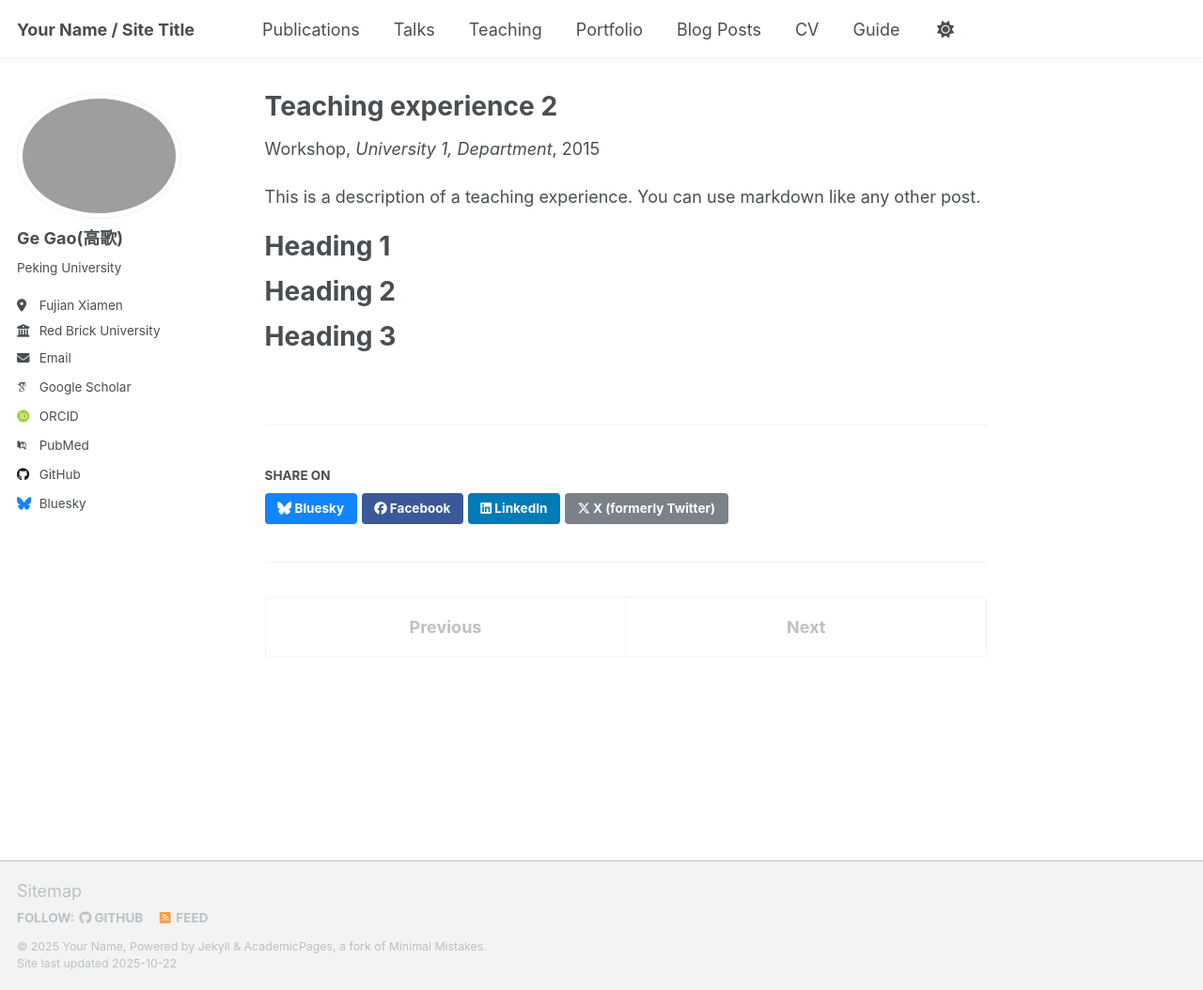
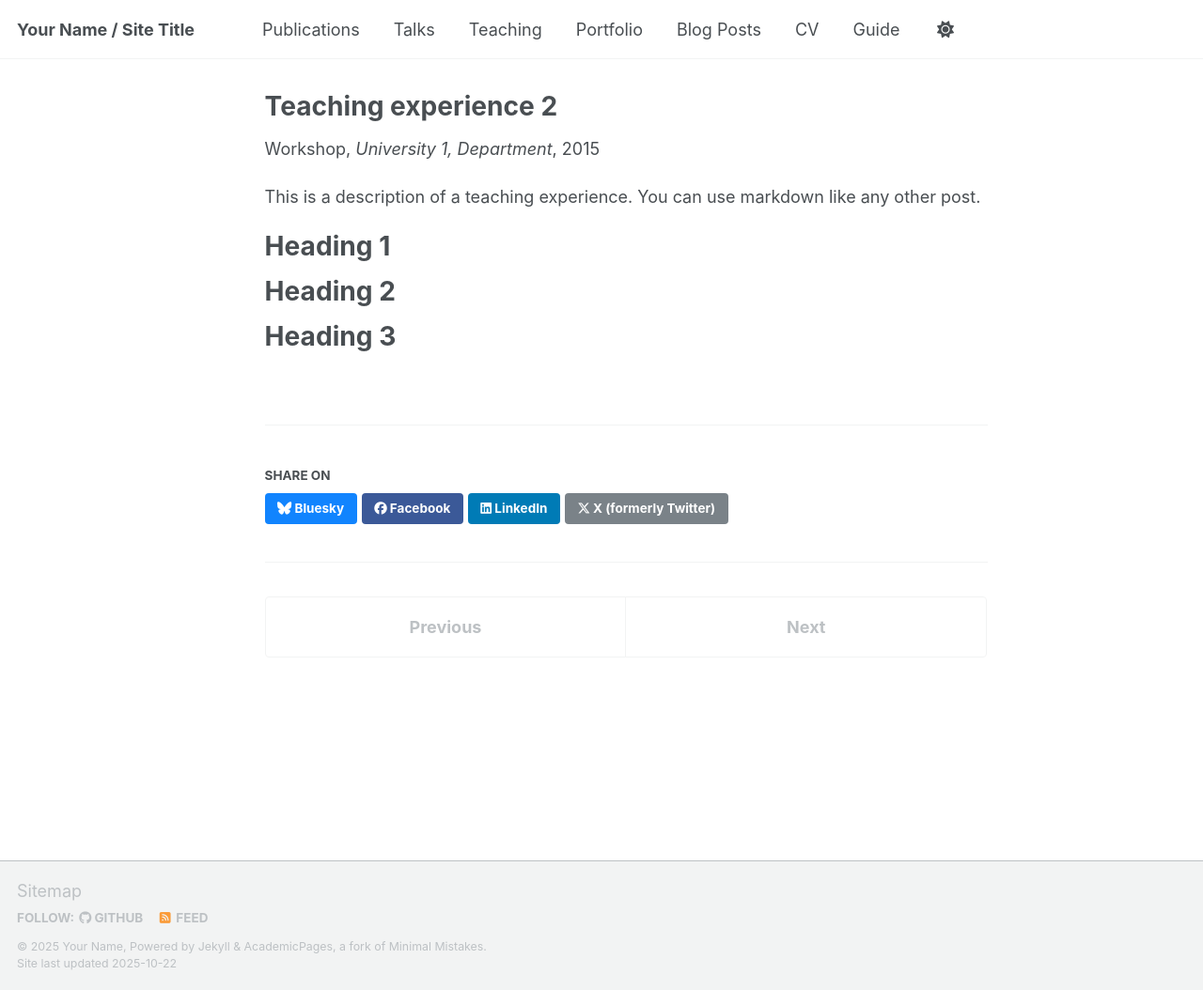
Before and after one commit to ggsong/ggsong.github.io, a Jekyll site: the page built from _teaching/2015-spring-teaching-2.md, in a window 1280 px wide and 1054 px high. Shown: the whole window at 94% size. Built offline with Jekyll 4.4.1, drawn with Linux system fonts in a browser that asks for light colours; some web fonts are replaced; a script that is not in the unit is left out; part of the change alters nothing that is shown.

```diff
--- a/_config.yml
+++ b/_config.yml
@@ -234,58 +234,57 @@ collections:
 
 # These settings control how pages and collections are included in the site
 defaults:
-  # _posts
   - scope:
       path: ""
       type: posts
     values:
       layout: single
-      author_profile: true
+      author_profile: false
       read_time: true
       comments: true
       share: true
       related: true
-  # _pages
+
   - scope:
       path: ""
       type: pages
     values:
       layout: single
-      author_profile: true
-  # _teaching
+      author_profile: false
+
   - scope:
       path: ""
       type: teaching
     values:
       layout: single
-      author_profile: true
+      author_profile: false
       share: true
       comments: true
-  # _publications
+
   - scope:
       path: ""
       type: publications
     values:
       layout: single
-      author_profile: true
+      author_profile: false
       share: true
       comments: true
-  # _portfolio
+
   - scope:
       path: ""
       type: portfolio
     values:
       layout: single
-      author_profile: true
+      author_profile: false
       share: true
       comment: true
-  # _talks
+
   - scope:
       path: ""
       type: talks
     values:
       layout: talk
-      author_profile: true
+      author_profile: false
       share: true
 
 
```
